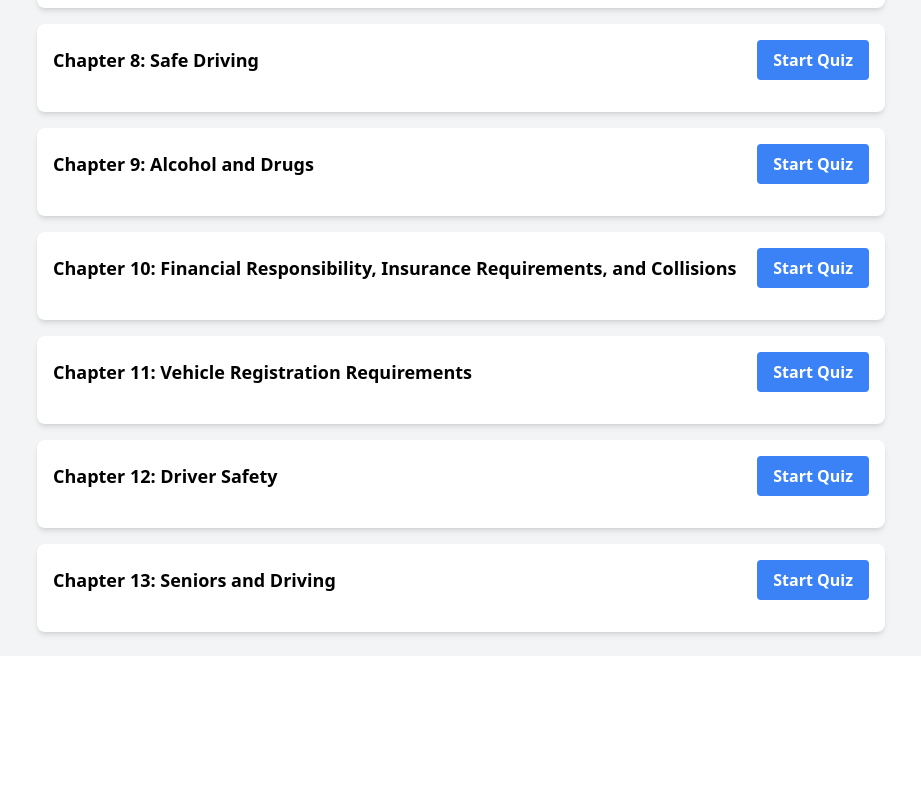
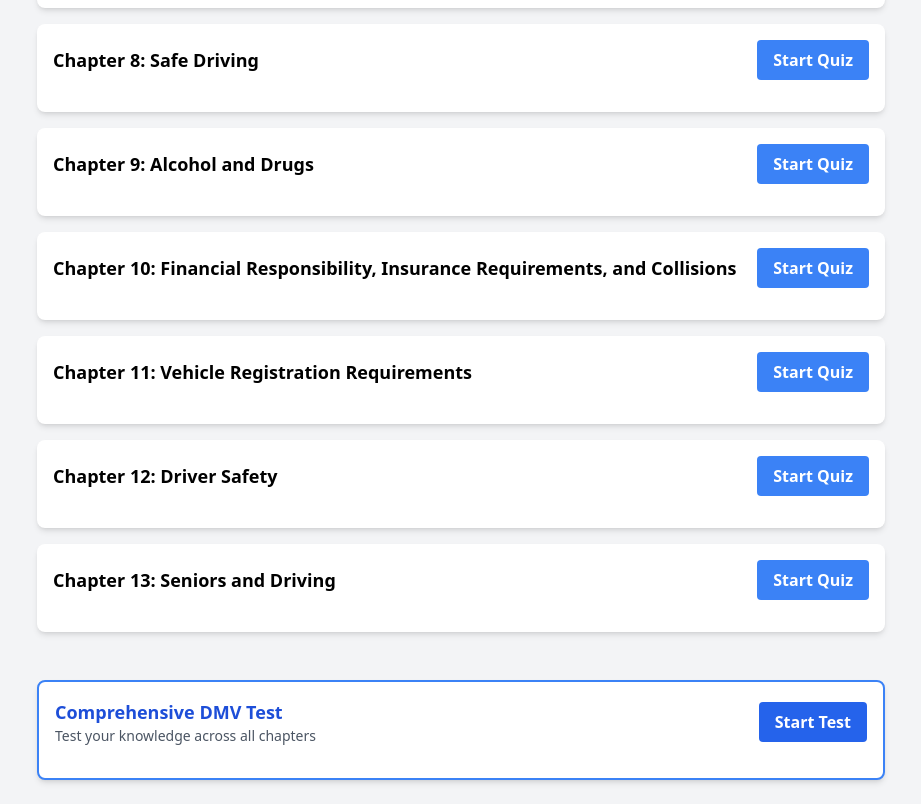
Before and after one commit to xunhuang/dmv, a React (Create React App) app: page / in a window 1280 px wide. Shown: the part 844-1648 px from the top of the page, without its empty margins (179-1100 px from the left). Before the commit the page ends 1500 px from the top, so only its background shows below. Built offline with nearby package versions, Linux system fonts and the light colour scheme.

Commit message:
adding comprehensive test

```diff
--- a/src/App.js
+++ b/src/App.js
@@ -17,6 +17,11 @@
     return savedCount ? parseInt(savedCount, 10) : 100;
   });
   const [showProfileMenu, setShowProfileMenu] = useState(false);
+  const [comprehensiveTestScores, setComprehensiveTestScores] = useState(() => {
+    // Load comprehensive test scores from localStorage
+    const savedScores = localStorage.getItem('comprehensiveTestScores');
+    return savedScores ? JSON.parse(savedScores) : { history: [] };
+  });
 
   // Save questionCount to localStorage whenever it changes
   useEffect(() => {
@@ -73,6 +78,26 @@
     });
   };
 
+  const startComprehensiveTest = async () => {
+    setCurrentChapter('comprehensive');
+    setCurrentView('quiz');
+    setSelectedAnswers({});
+    setQuizSubmitted(false);
+    setLoading(true);
+
+    try {
+      const questionData = await api.getComprehensiveQuestions({
+        questionsLimit: questionCount * chapters.length,
+        chapters: chapters
+      });
+      setQuestions(questionData);
+    } catch (error) {
+      console.error("Error fetching questions for comprehensive test:", error);
+    } finally {
+      setLoading(false);
+    }
+  };
+
   const submitQuiz = async () => {
     setQuizSubmitted(true);
     const score = calculateScore();
@@ -95,6 +120,32 @@
 
     try {
       await api.saveQuizResults(quizData);
+
+      if (currentChapter === 'comprehensive') {
+        // Handle comprehensive test scores
+        setComprehensiveTestScores(prevScores => {
+          const currentHistory = prevScores.history || [];
+          const updatedScores = {
+            score: score,
+            total: questions.length,
+            history: [
+              {
+                date: new Date(),
+                score: score,
+                total: questions.length,
+                questions: quizData.questions
+              },
+              ...currentHistory
+            ].slice(0, 5) // Keep only the last 5 attempts
+          };
+
+          // Save updated scores to localStorage
+          localStorage.setItem('comprehensiveTestScores', JSON.stringify(updatedScores));
+
+          return updatedScores;
+        });
+      } else {
+      // Handle chapter-specific scores (existing code)
         setChapterScores(prevScores => {
           const currentHistory = prevScores[currentChapter]?.history || [];
           const updatedScores = {
@@ -119,6 +170,7 @@
 
           return updatedScores;
         });
+      }
     } catch (error) {
       console.error("Error saving quiz results:", error);
     }
@@ -171,7 +223,9 @@
         </div>
 
         <h2 className="text-2xl font-bold mb-6">
-          Review - Chapter {currentChapter}: {chapters.find(c => c.id === currentChapter)?.title}
+          {currentChapter === 'comprehensive'
+            ? 'Review - Comprehensive DMV Test'
+            : `Review - Chapter ${currentChapter}: ${chapters.find(c => c.id === currentChapter)?.title}`}
         </h2>
         <p className="text-gray-600 mb-6">
           Attempt from {new Date(reviewAttempt.date).toLocaleString()}
@@ -298,6 +352,54 @@
             )}
           </div>
         ))}
+
+        {/* Comprehensive Test Section */}
+        <div className="bg-white p-4 rounded-lg shadow-md border-2 border-blue-500 mt-8">
+          <div className="flex justify-between items-center mb-4">
+            <div className="flex flex-col">
+              <div className="text-lg font-semibold text-blue-700">
+                Comprehensive DMV Test
+              </div>
+              <div className="text-sm text-gray-600">
+                Test your knowledge across all chapters
+              </div>
+              {comprehensiveTestScores.score !== undefined && (
+                <div className="text-sm text-gray-600 mt-1">
+                  Latest score: {comprehensiveTestScores.score}/{comprehensiveTestScores.total}
+                </div>
+              )}
+            </div>
+            <button
+              onClick={startComprehensiveTest}
+              className="bg-blue-600 hover:bg-blue-700 text-white font-semibold py-2 px-4 rounded transition duration-300"
+            >
+              Start Test
+            </button>
+          </div>
+
+          {/* Comprehensive Test History Section */}
+          {comprehensiveTestScores.history && comprehensiveTestScores.history.length > 0 && (
+            <div className="mt-2 border-t pt-2">
+              <div className="text-sm font-medium mb-1">Previous Attempts:</div>
+              <div className="space-y-1">
+                {comprehensiveTestScores.history.map((attempt, index) => (
+                  <div key={index} className="text-sm text-gray-600 flex justify-between items-center">
+                    <span>{new Date(attempt.date).toLocaleString()}</span>
+                    <div>
+                      <span className="mr-4">Score: {attempt.score}/{attempt.total}</span>
+                      <button
+                        onClick={() => viewAttemptReview('comprehensive', attempt)}
+                        className="text-blue-500 hover:text-blue-600 underline"
+                      >
+                        Review
+                      </button>
+                    </div>
+                  </div>
+                ))}
+              </div>
+            </div>
+          )}
+        </div>
       </div>
     </div>
   );
@@ -330,7 +432,11 @@
           )}
         </div>
 
-        <h2 className="text-2xl font-bold mb-6">Chapter {currentChapter}: {chapters.find(c => c.id === currentChapter)?.title}</h2>
+        <h2 className="text-2xl font-bold mb-6">
+          {currentChapter === 'comprehensive'
+            ? 'Comprehensive DMV Test'
+            : `Chapter ${currentChapter}: ${chapters.find(c => c.id === currentChapter)?.title}`}
+        </h2>
 
         {questions.map((question, questionIndex) => (
           <div key={questionIndex} className="bg-white p-6 rounded-lg shadow-md mb-6">
--- a/src/utils/dataLoader.js
+++ b/src/utils/dataLoader.js
@@ -87,5 +87,32 @@
         }
       }, 600);
     });
+  },
+
+  // Add the comprehensive questions method to the api object
+  getComprehensiveQuestions: async ({ questionsLimit, chapters }) => {
+    try {
+      // Create an array of promises for all chapter question requests
+      const questionPromises = chapters.map(chapter =>
+        api.getQuestionsByChapter(chapter.id, {
+          questionsLimit: Math.ceil(questionsLimit / chapters.length)
+        })
+      );
+
+      // Wait for all promises to resolve in parallel
+      const chapterQuestionsArrays = await Promise.all(questionPromises);
+
+      // Flatten the array of arrays into a single array of questions
+      const allQuestions = chapterQuestionsArrays.flat();
+
+      // Shuffle and limit the questions
+      const shuffled = allQuestions.sort(() => 0.5 - Math.random());
+      const selected = shuffled.slice(0, questionsLimit);
+
+      return selected;
+    } catch (error) {
+      console.error("Error in getComprehensiveQuestions:", error);
+      return [];
+    }
   }
 };
```
Lines whose indentation alone changed are shown as unchanged.
